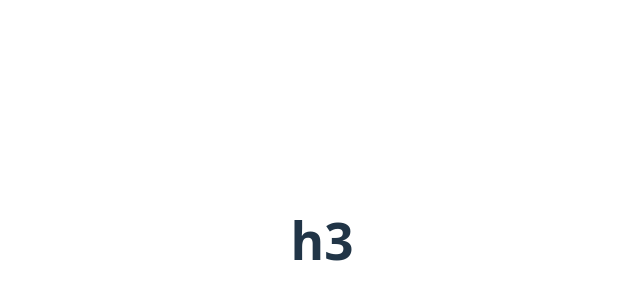
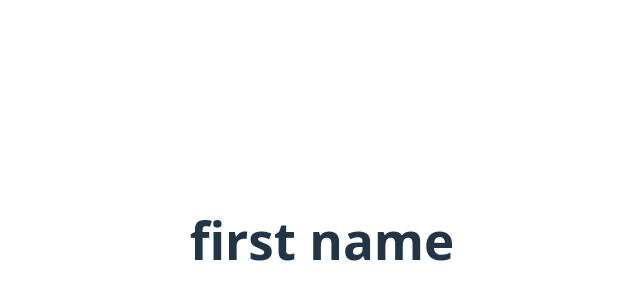
Before and after one commit to Hardik-Boricha/gitdemo, a React (Vite) app: page / in a window 1280 px wide. Shown: the part 160-460 px from the top of the page, without its empty margins (318-958 px from the left). Built offline with nearby package versions, Linux system fonts and the light colour scheme.

Commit message:
firstname

```diff
--- a/src/App.jsx
+++ b/src/App.jsx
@@ -4,12 +4,7 @@ function App() {
 
   return (
     <>
-      {/* <h1>h1</h1> */}
-      {/* <h1>h2</h1> */}
-      <h1>h3</h1>
-      {/* <h1>h4</h1> */}
-      {/* <h1>h4</h1> */}
-      {/* <h1>h5</h1> */}
+     <h1>first name</h1>
     </>
   )
 }
```
